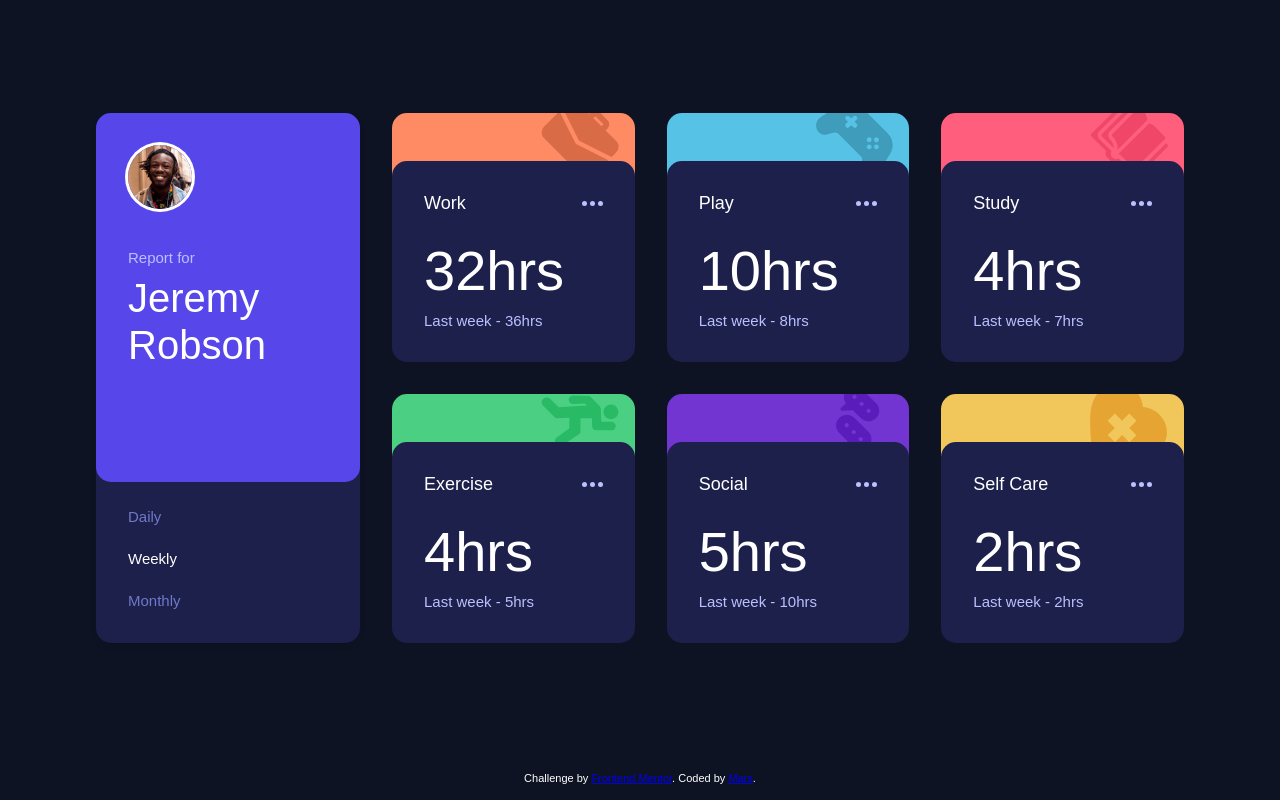
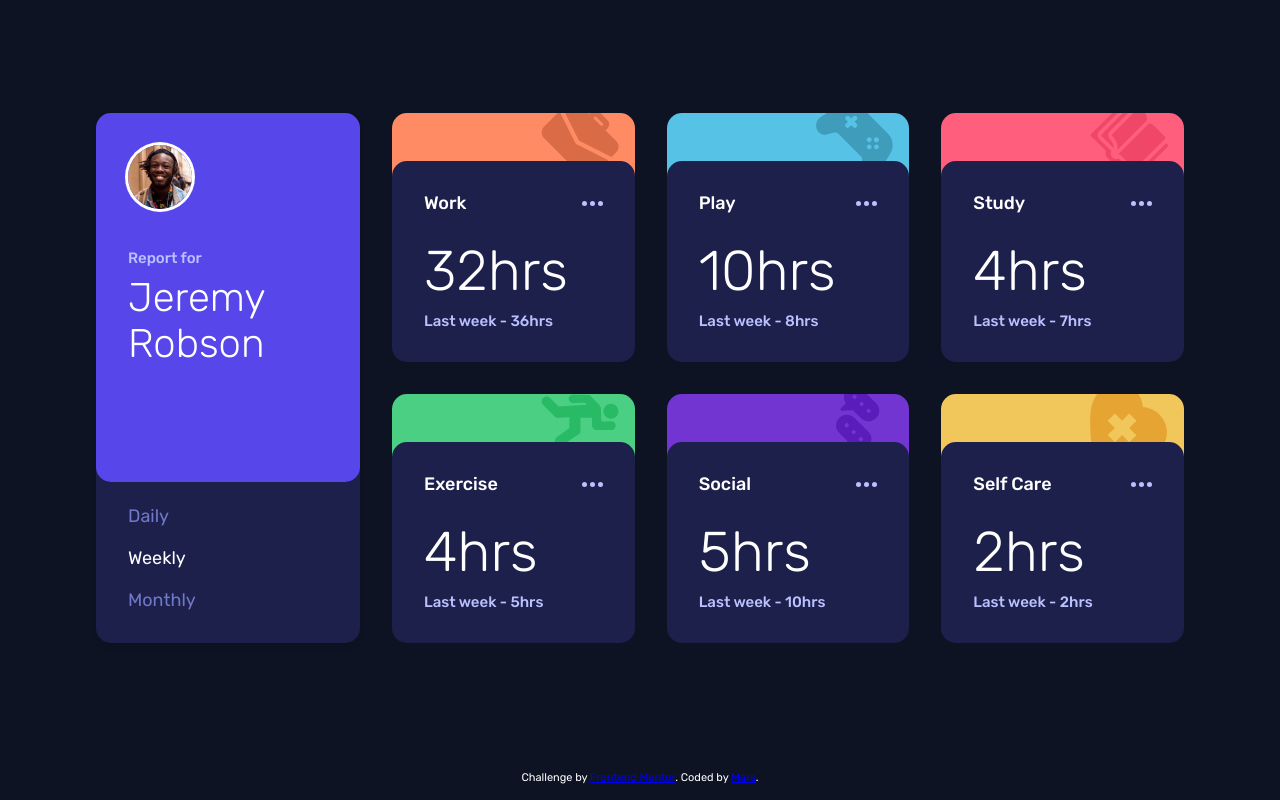
Before and after one commit to martinianol/time-tracking-dashboard, a React (Vite) app: page / in a window 1280 px wide. Built offline with nearby package versions, Linux system fonts and the light colour scheme.

Commit message:
Use correct Font

```diff
--- a/index.html
+++ b/index.html
@@ -11,6 +11,7 @@
       sizes="32x32"
       href="./images/favicon-32x32.png"
     />
+    <link href="https://fonts.googleapis.com/css2?family=Rubik:wght@300;400;500&display=swap" rel="stylesheet" />
     <meta name="viewport" content="width=device-width, initial-scale=1.0" />
     <title>Frontend Mentor | Time tracking dashboard</title>
   </head>
--- a/src/components/TimeTracker/TimeTracker.tsx
+++ b/src/components/TimeTracker/TimeTracker.tsx
@@ -1,7 +1,7 @@
 import { useState } from "react";
 import data from "../../data/data.json";
 import avatarImage from "../../assets/images/image-jeremy.png";
-import { ActivityType } from "../common/Card/Card.styles";
+import { ActivityType } from "../common/Card/Card.styled";
 import { CardsContainer } from "../common/Common/CommonComponents";
 import { TrackTimeContainer } from "./TImeTracker.styled";
 import Card from "../common/Card/Card";
--- a/src/components/common/UserCard/UserCard.styles.tsx
+++ b/src/components/common/UserCard/UserCard.styles.tsx
@@ -89,7 +89,7 @@ export const MenuItem = styled.button<{ $active?: boolean }>`
   border: none;
   color: ${({ $active, theme }) =>
     $active ? theme.colors.primary.white : theme.colors.purple.purple500};
-  font: ${({ theme }) => theme.typography.textPreset6.style};
+  font: ${({ theme }) => theme.typography.textPreset5R.style};
   line-height: 21px;
   cursor: pointer;
   transition: color 0.3s;
--- a/src/components/common/card/Card.tsx
+++ b/src/components/common/card/Card.tsx
@@ -11,7 +11,7 @@ import {
   Header,
   ImgContainer,
   ActivityType,
-} from "./Card.styles";
+} from "./Card.styled";
 
 interface Stats {
   current: number;
--- a/src/theme/theme.ts
+++ b/src/theme/theme.ts
@@ -1,7 +1,6 @@
 import { DefaultTheme } from "styled-components";
 
 const mainFont = "'Rubik', sans-serif";
-const mainLightFont = "'Rubik Light', sans-serif";
 
 export const theme: DefaultTheme = {
   colors: {
@@ -49,7 +48,7 @@ export const theme: DefaultTheme = {
       size: "2.5rem",
       lineHeight: "2.375rem",
       weight: "300",
-      style: `300 2.5rem/2.375rem ${mainLightFont}`,
+      style: `300 2.5rem/2.375rem ${mainFont}`,
     },
     textPreset3: {
       size: "2rem",
```
Also changed, not shown: src/components/TimeTracker/TImeTracker.styled.tsx (line endings or trailing spaces), src/components/common/card/Card.styled.tsx (renamed from src/components/common/card/Card.styles.tsx).
